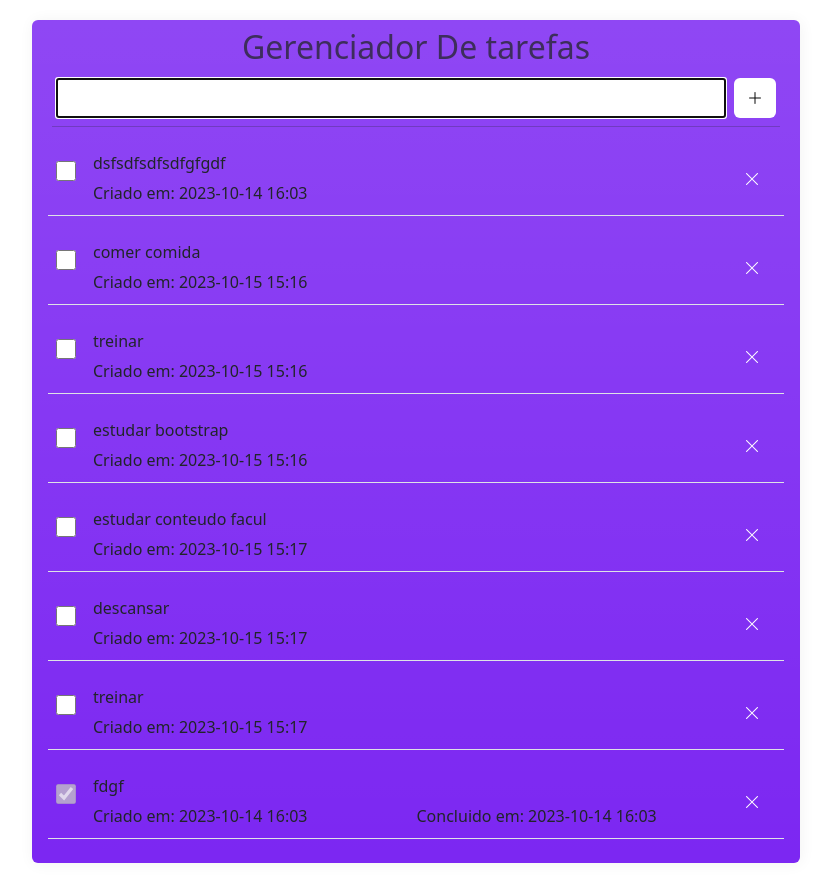
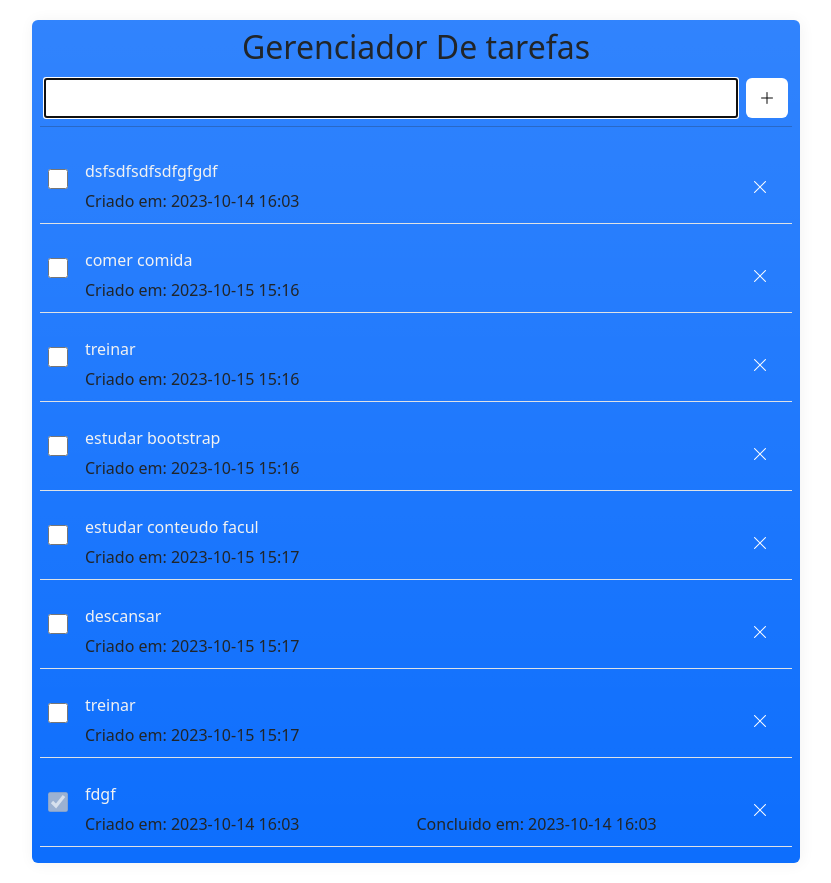
Before and after one commit to ivonilson-carmo/gerenciador-de-tarefas-flask, a Flask app: page / in a window 1280 px wide. Shown: the whole page, without its empty margins (224-1055 px from the left). Run offline with Flask 3, Linux system fonts and the light colour scheme; some libraries are stand-ins or nearby versions.

Commit message:
updated colors

```diff
--- a/static/style.css
+++ b/static/style.css
@@ -1,6 +1,4 @@
 :root{
-    --color-primary: #7C27F2;
-    --color-secondary: #6321BF;
     --color-light: #F2F2F2;
     --color-black: #0D0D0D;
 
@@ -8,17 +6,17 @@
 
 body{
     background-color: var(--c3);
+    padding: 20px 0 20px 0;
+    height: 100vh;
 }
 
 main{
-    height: calc(100vh - 40px);
-    margin: 20px 0 20px 0;
+    height: 100%;
     box-shadow: 1px 1px 15px var(--color-light);
 }
 
 #main-container{
     width: 60%;
-    background-color: var(--color-primary);
 }
 
 
@@ -58,6 +56,14 @@ main{
     margin: 0;
 }
 
+item-task .content-info p{
+    color: var(--color-black);
+}
+
+.item-task .content-info .title-task{
+    color: var(--color-light);
+}
+
 
 .content-remove i{
     cursor: pointer;
--- a/templates/index.html
+++ b/templates/index.html
@@ -9,10 +9,10 @@
     <link rel="stylesheet" href="static/style.css">
     <title>  Gerenciador de tarefas </title>
 </head>
-<body>
-    <main class="container-sm rounded p-2 d-flex flex-column bg-gradient" id="main-container">
-        <div class="content-header container bg-opacity-25 ">
-            <h1 class="text-center text-dark fs-2 text-opacity-75"> Gerenciador De tarefas </h1>
+<body class="d-flex">
+    <main class="m-auto rounded d-flex flex-column bg-gradient bg-primary" id="main-container">
+        <div class="content-header container p-2 ">
+            <h1 class="text-center text-dark fs-2 "> Gerenciador De tarefas </h1>
             <form method="post" class="d-flex p-1">
                 <input type="text" name="task-text" class="flex-grow-1 me-2 p-1" autofocus autocomplete="off">
                 <button class="border-0  bg-white rounded p-2" >
```
Also changed, not shown: storage.db.
